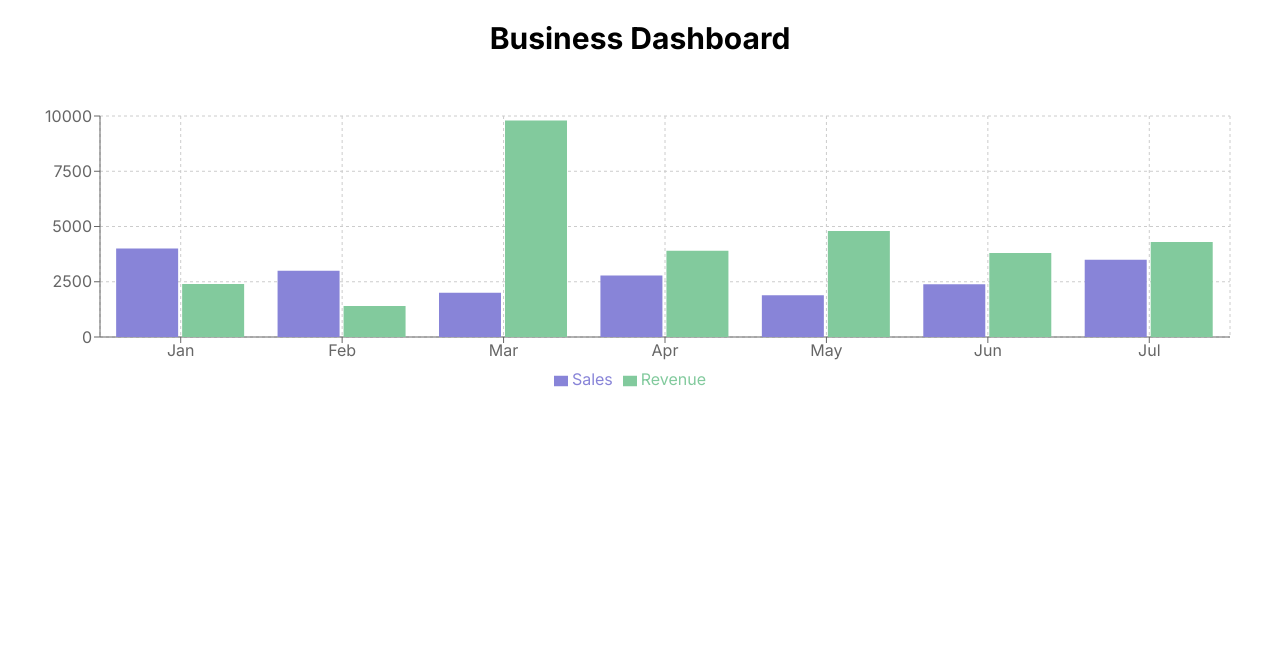
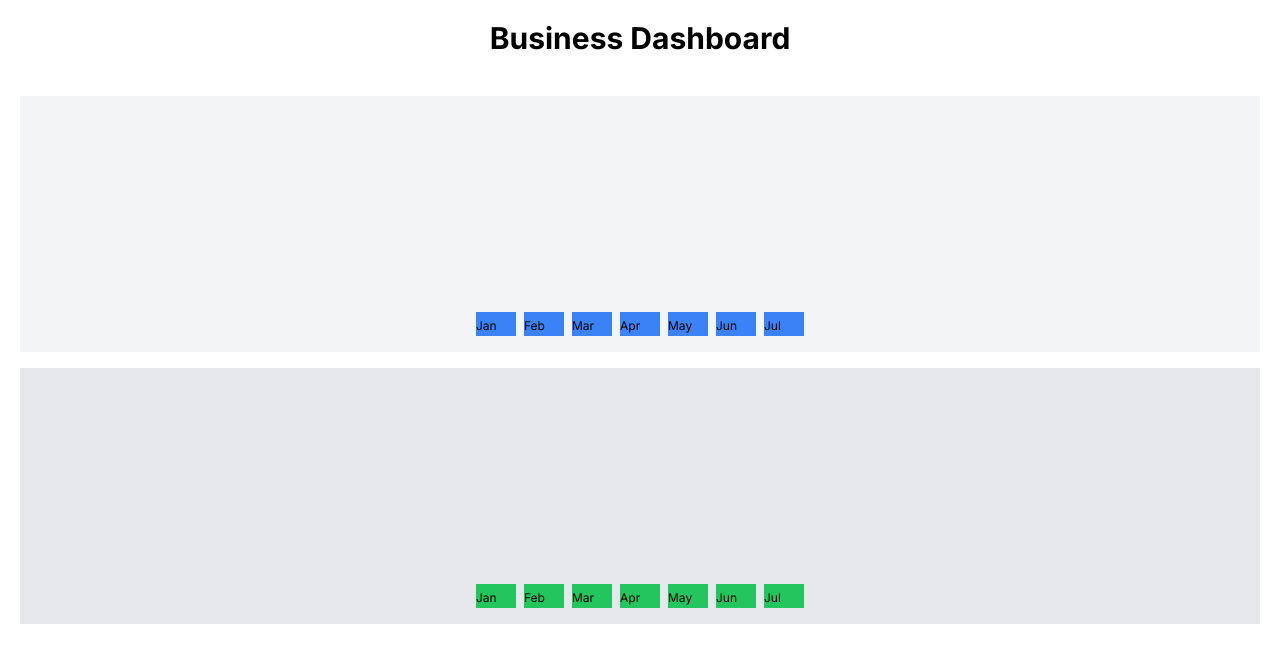
Before and after one commit to GPT-Engineer-App/sales-analytics, a Next.js app: page / in a window 1280 px wide. Shown: the top 662 px of the page. Built offline with nearby package versions, Linux system fonts and the light colour scheme.

Commit message:
Replaced 'recharts' with custom SVG and CSS based charts for displaying business metrics.

```diff
--- a/src/app/page.tsx
+++ b/src/app/page.tsx
@@ -1,7 +1,6 @@
 "use client";
 
 import { useState } from 'react';
-import { BarChart, Bar, XAxis, YAxis, CartesianGrid, Tooltip, Legend, ResponsiveContainer } from 'recharts';
 
 const data = [
   { name: 'Jan', Sales: 4000, Revenue: 2400 },
@@ -13,35 +12,32 @@ const data = [
   { name: 'Jul', Sales: 3490, Revenue: 4300 },
 ];
 
+const maxValue = Math.max(...data.map(item => Math.max(item.Sales, item.Revenue)));
+
 export default function Home() {
   const [activeIndex, setActiveIndex] = useState(0);
 
-  const handleClick = (data, index) => {
+  const handleClick = (index) => {
     setActiveIndex(index);
   };
 
   return (
     <div className="p-5">
       <h1 className="text-3xl font-bold text-center mb-10">Business Dashboard</h1>
-      <ResponsiveContainer width="100%" height={300}>
-        <BarChart
-          width={500}
-          height={300}
-          data={data}
-          margin={{
-            top: 20, right: 30, left: 20, bottom: 5,
-          }}
-          onClick={handleClick}
-        >
-          <CartesianGrid strokeDasharray="3 3" />
-          <XAxis dataKey="name" />
-          <YAxis />
-          <Tooltip />
-          <Legend />
-          <Bar dataKey="Sales" fill="#8884d8" />
-          <Bar dataKey="Revenue" fill="#82ca9d" />
-        </BarChart>
-      </ResponsiveContainer>
+      <div className="flex justify-center items-end space-x-2 h-64 bg-gray-100 p-4">
+        {data.map((item, index) => (
+          <div key={index} className={`cursor-pointer h-${50 * item.Sales / maxValue} w-10 bg-blue-500`} onClick={() => handleClick(index)} title={`Sales: ${item.Sales}`}>
+            <span className="text-xs">{item.name}</span>
+          </div>
+        ))}
+      </div>
+      <div className="mt-4 flex justify-center items-end space-x-2 h-64 bg-gray-200 p-4">
+        {data.map((item, index) => (
+          <div key={index} className={`cursor-pointer h-${50 * item.Revenue / maxValue} w-10 bg-green-500`} onClick={() => handleClick(index)} title={`Revenue: ${item.Revenue}`}>
+            <span className="text-xs">{item.name}</span>
+          </div>
+        ))}
+      </div>
     </div>
   );
 }
```
